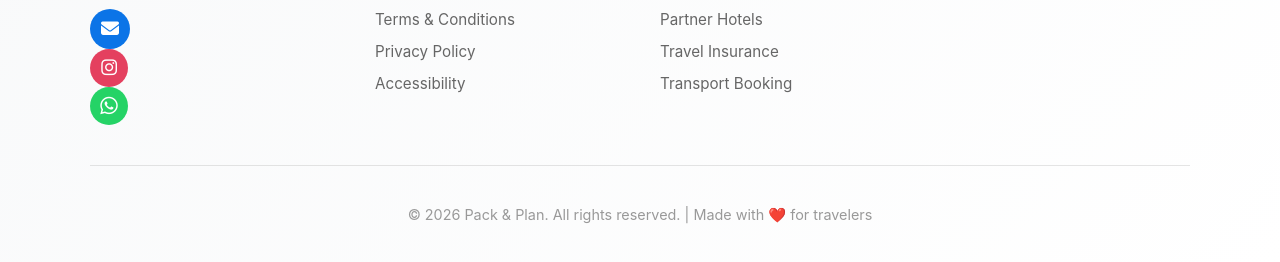
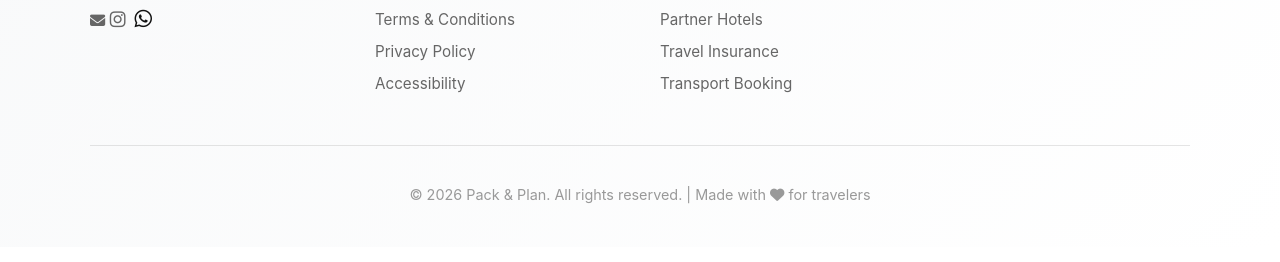
Before and after one commit to Tanisha2331/PackNplan, a website with bundled scripts: page index.html in a window 1280 px wide. Shown: the part 1118-1380 px from the top of the page. Built offline with nearby package versions, Linux system fonts and the light colour scheme; no server answers.

Commit message:
nagveni - sidebar changes applied 3-4-26

```diff
--- a/index.html
+++ b/index.html
@@ -218,17 +218,15 @@ href="https://cdnjs.cloudflare.com/ajax/libs/font-awesome/6.5.0/css/all.min.css"
           <li><a href="#contact">Get in Touch</a></li>
         </ul>
         <div class="social-icons">
-          <a href="mailto:packnplan.help@gmail.com"
-     class="social-icon"
-     title="Email"
-     style="width: 40px; height: 40px; background-color: #0b74e7; color: white; border-radius: 50%; display: flex; align-items: center; justify-content: center; text-decoration: none; font-size: 18px;">
+          <a href="mailto:packnplan.help@gmail.com" class="social-icon" title="Email">
             <i class="fas fa-envelope"></i>
           </a>
-  <a href="https://instagram.com/tanisha__16_" target="_blank" class="social-icon insta" title="Instagram" style="width: 38px; height: 38px; background-color: #E4405F; color: white; border-radius: 50%; display: flex; align-items: center; justify-content: center; text-decoration: none; transition: 0.3s;">
+          <a href="https://instagram.com/packn_plan" target="_blank" class="social-icon insta" title="Instagram">
             <i class="fab fa-instagram" style="font-size: 18px;"></i>
           </a>
+          <a href="https://wa.me/7774930068" target="_blank" class="social-icon whatsapp" title="WhatsApp" >
 
-  <a href="https://wa.me/7774930068" target="_blank" class="social-icon whatsapp" title="WhatsApp" style="width: 38px; height: 38px; background-color: #25D366; color: white; border-radius: 50%; display: flex; align-items: center; justify-content: center; text-decoration: none; transition: 0.3s;">
+          </a>
             <i class="fab fa-whatsapp" style="font-size: 20px;"></i>
           </a>
         </div>
@@ -269,7 +267,9 @@ href="https://cdnjs.cloudflare.com/ajax/libs/font-awesome/6.5.0/css/all.min.css"
     </div>
 
     <div class="footer-bottom">
-      <p>&copy; 2026 Pack & Plan. All rights reserved. | Made with ❤️ for travelers</p>
+      <p>&copy; 2026 Pack & Plan. All rights reserved. | Made with <i class="fa fa-heart" aria-hidden="true"></i> for travelers
+
+      </p>
     </div>
   </footer>
 
```
Also changed, not shown: assets/css/home.css (line endings or trailing spaces). Lines whose indentation alone changed are shown as unchanged.
